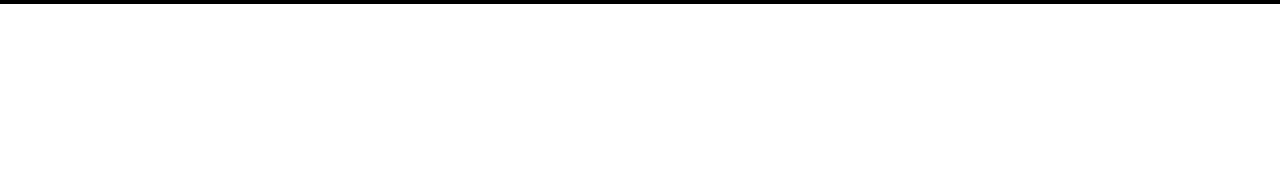
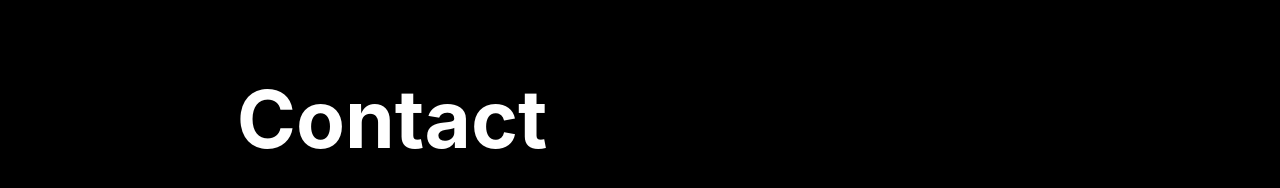
Before and after one commit to Matsuel/portfolio-v3, a React (Create React App) app: page / in a window 1280 px wide. Shown: the part 5585-5773 px from the top of the page. Before the commit the page ends 5589 px from the top, so only its background shows below. Built offline with nearby package versions, Linux system fonts and the light colour scheme.

Commit message:
create contact component

```diff
--- a/src/App.tsx
+++ b/src/App.tsx
@@ -7,6 +7,7 @@ import botGradient from './assets/bot-gradient.svg'
 import Home from './Components/Home/Home';
 import Skills from './Components/Skills/Skills';
 import Projects from './Components/Projects/Projects';
+import Contact from './Components/Contact/Contact';
 
 function App() {
   return (
@@ -16,6 +17,7 @@ function App() {
       <Home />
       <Skills />
       <Projects />
+      <Contact />
       <img src={botGradient} alt="bot gradient" className="botGradient" />
     </div>
   );
--- /dev/null
+++ b/src/Components/Contact/Contact.css
@@ -0,0 +1,20 @@
+.contact-container{
+    width: 70vw;
+    min-height: 50vh;
+    height: auto;
+    background-color: rgba(0, 0, 0, 0.2);
+    border-radius: 25px;
+    display: flex;
+    flex-direction: column;
+    align-items: center;
+}
+
+.contact-title{
+    width: 100%;
+    text-align: start;
+    margin-left: 7vw;
+    font-size: 5rem;
+    color: #fff;
+    text-shadow: 0px 4px 4px rgba(0, 0, 0, 0.25);
+    margin-bottom: 3vw;
+}
--- /dev/null
+++ b/src/Components/Contact/Contact.tsx
@@ -0,0 +1,18 @@
+import React from 'react'
+import './Contact.css'
+
+const Contact = () => {
+    return (
+        <section className="contact-container" id="contact">
+            <h1 className="contact-title">
+                Contact
+            </h1>
+            <div className="contact-form">
+
+            </div>
+
+        </section>
+    )
+}
+
+export default Contact
```
